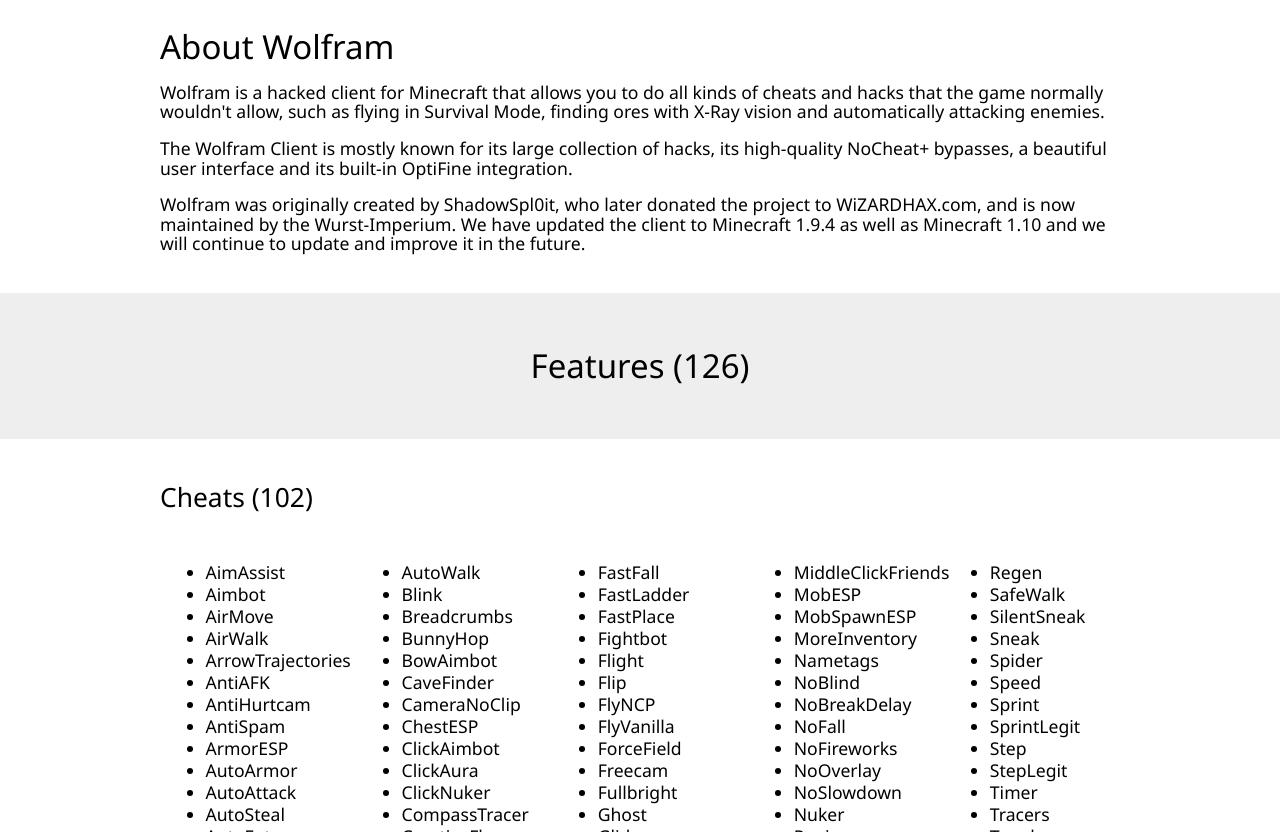
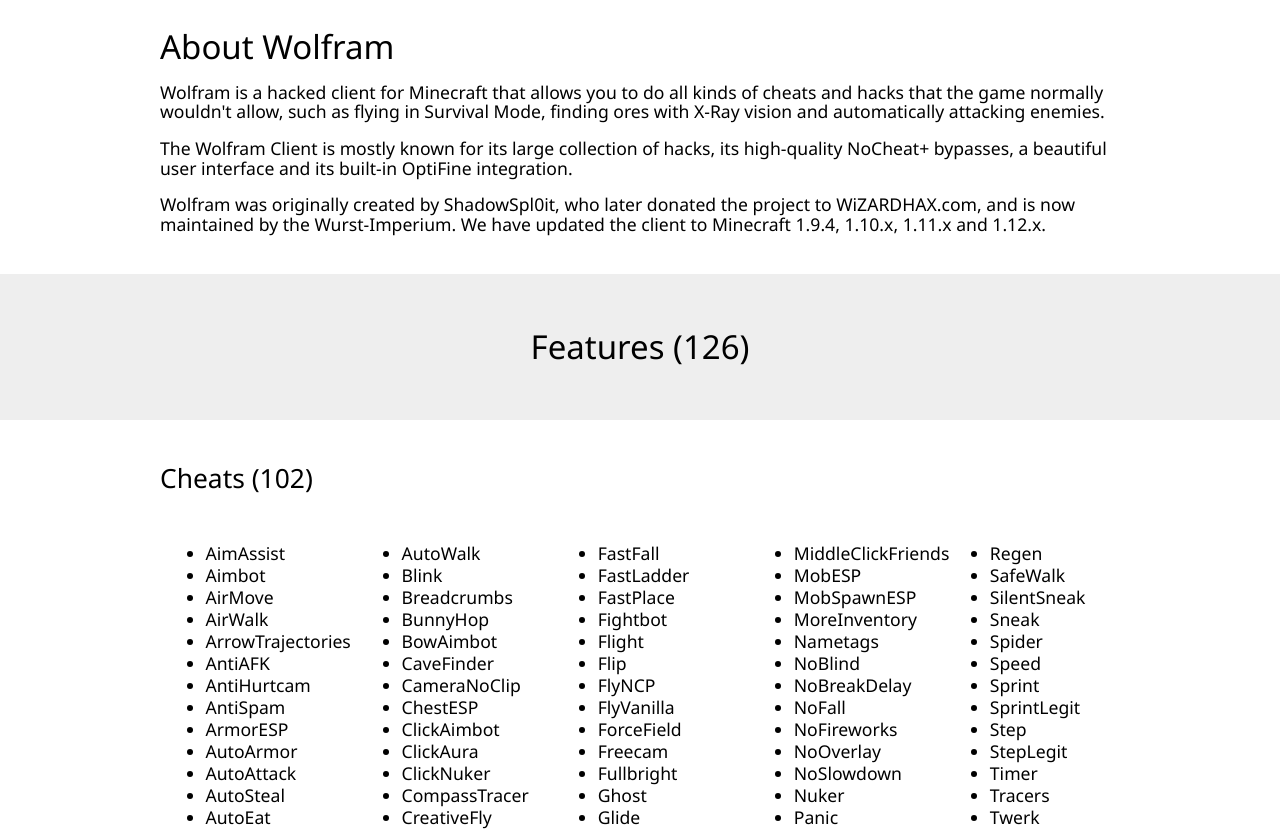
Before and after one commit to Wurst-Imperium/WolframClient.net, a Jekyll site: the page built from index.html, in a window 1280 px wide and 900 px high, scrolled down 533 px, cut to the strip 68-900 px from the top of the window. Built offline with Jekyll 4.4.1, drawn with Linux system fonts in a browser that asks for light colours; the list of posts is cut into pages by our own code.

Commit message:
Update index.html

```diff
--- a/index.html
+++ b/index.html
@@ -27,7 +27,7 @@ screenshots:
 			The Wolfram Client is mostly known for its large collection of hacks, its high-quality NoCheat+ bypasses, a beautiful user interface and its built-in OptiFine integration.
 		</p>
 		<p>
-			Wolfram was originally created by ShadowSpl0it, who later donated the project to WiZARDHAX.com, and is now maintained by the Wurst-Imperium. We have updated the client to Minecraft 1.9.4 as well as Minecraft 1.10 and we will continue to update and improve it in the future.
+			Wolfram was originally created by ShadowSpl0it, who later donated the project to WiZARDHAX.com, and is now maintained by the Wurst-Imperium. We have updated the client to Minecraft 1.9.4, 1.10.x, 1.11.x and 1.12.x.
 		</p>
 	</div>
 </div>
```
